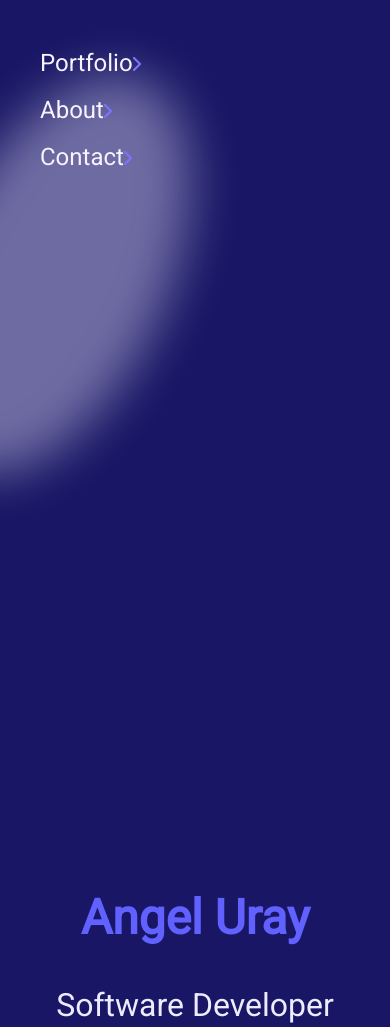
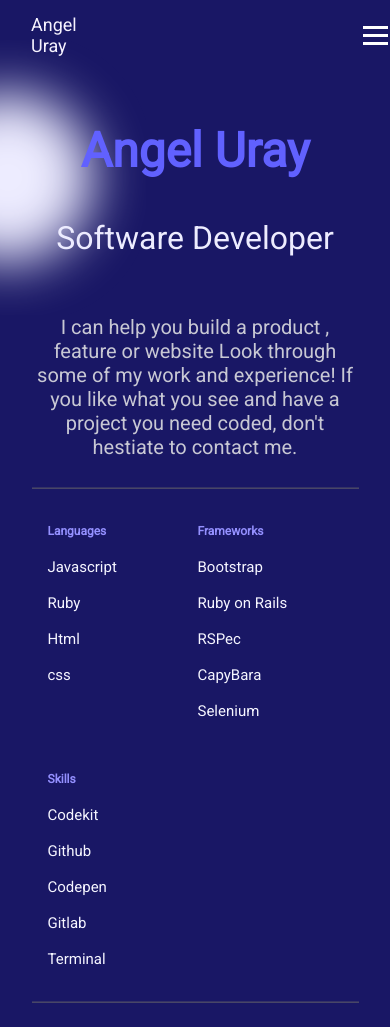
Before and after one commit to angeluray/professional-portfolio, a website: page index.html in a window 390 px wide. Shown: the top 1027 px of the page. Drawn offline with Linux system fonts and the light colour scheme.

Commit message:
Fix nav overlap and styling

```diff
--- a/style.css
+++ b/style.css
@@ -37,7 +37,7 @@ a {
   color: var(--neutral-color);
 }
 
-.menu-sections {
+/*.menu-sections {
   display: none;
 }
 
@@ -59,13 +59,7 @@ header {
   font-weight: 600;
   padding: 0 24px;
   color: var(--primary-color);
-}
-
-.open-menu {
-  width: 50px;
-  height: 50px;
-  padding: 0 24px;
-}
+}*/
 
 .top-headline {
   display: flex;
@@ -405,63 +399,104 @@ label {
   display: none;
 }
 
+.little-arrow {
+  display: none;
+}
+
 @media only screen and (max-width: 768px) {
+
   body {
     max-width: 100%;
+    margin: 0 auto;
+  }
+
+  .menu-sections li {
+    list-style-type: none;
+  }
+
+  .nav-bar {
+    min-height: 70px;
+    display: flex;
+    justify-content: space-between;
+    align-items: center;
+    padding: 0 15px;
   }
 
   .logo {
-    display: none;
+    font-size: 18px;
+    padding: 0 16px;
   }
 
-  .menu-icon {
-    display: none;
+  .burguer-menu {
+    display: block;
+    cursor: pointer;
+    margin-left: 270px;
   }
 
-  .menu-closed-icon {
-    display: flex;
+  .bar {
+    display: block;
     width: 25px;
-    height: 25px;
-    padding: 24px 24px;
-    margin-left: 300px;
+    height: 3px;
+    margin: 5px auto;
+    -webkit-transition: all 0.3s ease-in-out;
+    transition: all 0.3s ease-in-out;
+    background-color: var(--primary-color);
   }
 
-  .nav-bar {
-    background-color: var(--theme-color);
-    margin-top: 25px;
-    width: 375px;
-    height: 812px;
-    display: flex;
-    flex-direction: column;
-    background-image: url("images/shape-1.svg");
-    background-repeat: no-repeat;
+  .burguer-menu.active .bar:nth-child(1) {
+    transform: translateY(8px) rotate(45deg);
   }
 
-  .mobile-menu .mobile-img {
-    background-repeat: no-repeat;
-    margin-top: 180px;
-    margin-left: 200px;
+  .burguer-menu.active .bar:nth-child(2) {
+    opacity: 0;
+  }
+
+  .burguer-menu.active .bar:nth-child(3) {
+    transform: translateY(-8px) rotate(-45deg);
   }
 
   .menu-sections {
+    position: fixed;
+    left: -120%;
+    top: 0px;
+    gap: 12px;
     display: flex;
     flex-direction: column;
-    list-style-type: none;
-    font-size: 24px;
-    gap: 19px;
+    background-color: var(--theme-color);
+    width: 100%;
+    height: 100%;
+    text-align: left;
+    transition: 0.3s;
+    margin: 0;
+    background-image: url("images/shape-1.svg"), url("images/shape-2.svg");
+    background-repeat: no-repeat, no-repeat;
+    background-position: 0px 62.04px, 100% 432.54px;
+  }
+
+  .menu-sections .mySpace {
+    margin-top: 88px;
   }
 
   .menu-sections li {
+    margin-top: 20px;
+    font-size: 22px;
+    width: 81%;
+  }
+
+  .menu-sections li a {
     display: flex;
     justify-content: space-between;
-    max-width: 90%;
+    align-items: center;
   }
 
-  .little-arrow {
-    width: 10px;
-    height: 15px;
-    margin-top: 8px;
+  .larrow {
+    height: 16px;
   }
+
+  .menu-sections.active {
+    left: 0;
+  }
+
 }
 
 @media only screen and (min-width: 768px) {
@@ -477,13 +512,6 @@ label {
   header {
     margin-top: 16px;
   }
-  .mobile-menu .mobile-img {
-    display: none;
-  }
-
-  .click-button {
-    display: none;
-  }
 
   .menu-sections {
     display: flex;
@@ -491,6 +519,10 @@ label {
     align-items: center;
     gap: 30px;
     margin-right: 5px;
+  }
+
+  .logo {
+    padding: 0 24px;
   }
 
   .menu-sections li {
@@ -503,6 +535,12 @@ label {
     justify-content: space-between;
     align-items: center;
   }
+
+  .order-container {
+    display: flex;
+    align-items: center;
+  }
+
 
   .email-menu {
     display: flex;
@@ -734,4 +772,13 @@ label {
   .my-project-image:hover {
     transform: scale(1.02);
   }
+
+  .burguer-menu {
+    display: none;
+  }
+
+  .larrow {
+    display: none;
+  }
+
 }
```
